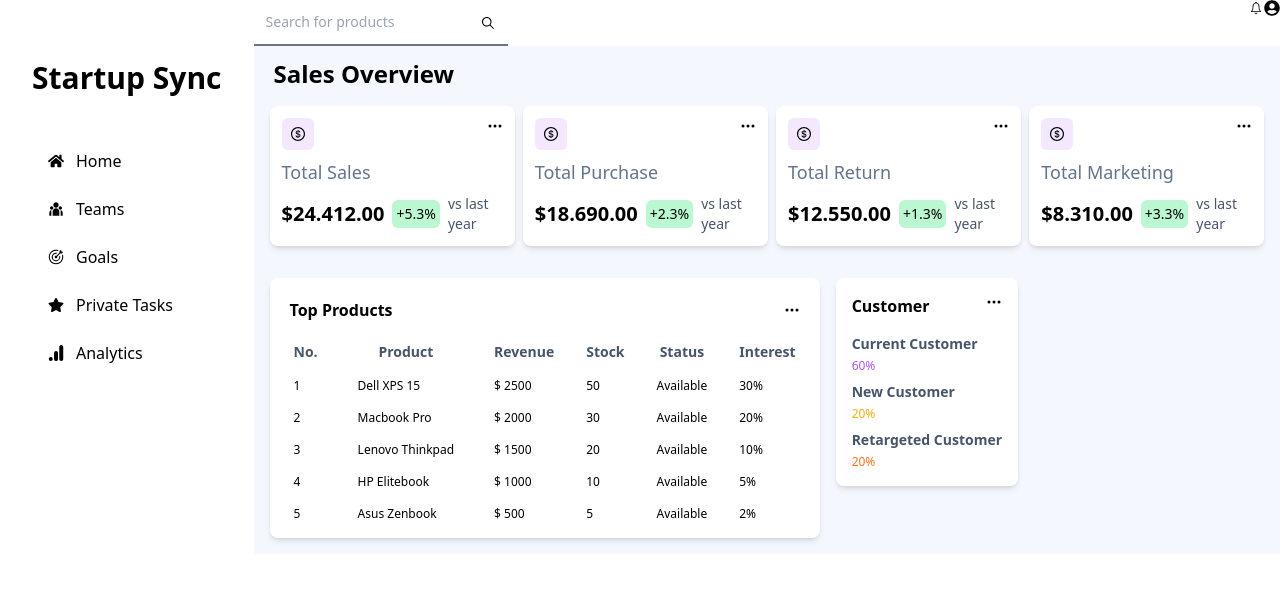
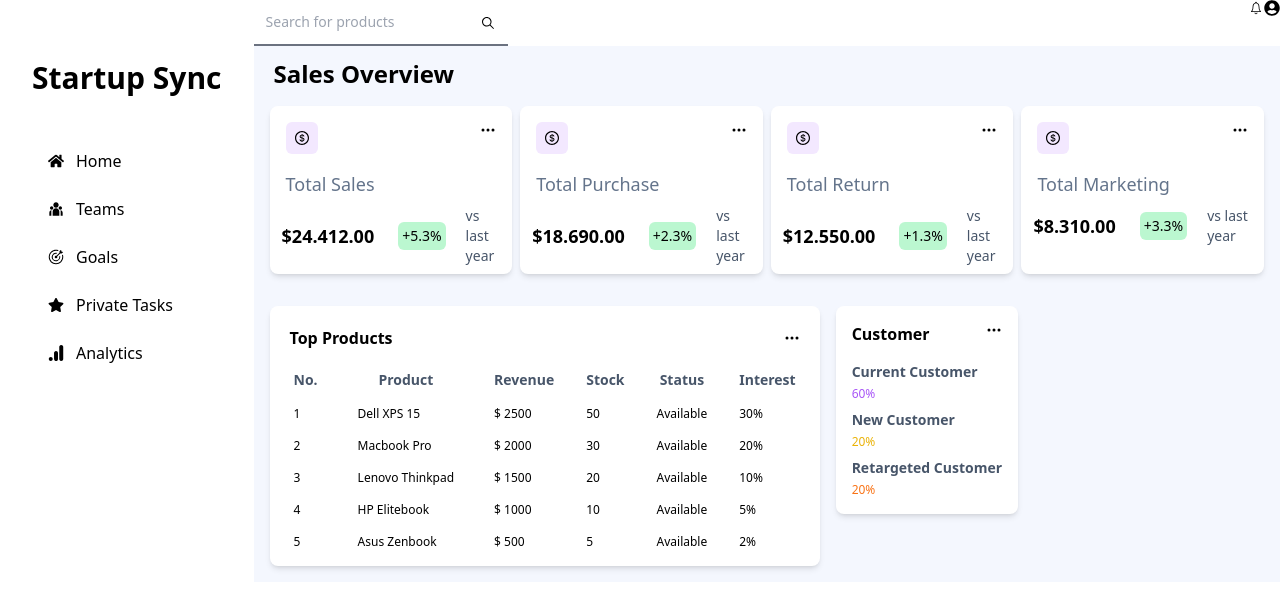
Before and after one commit to manan18/startup-sync, a Next.js app: page /product in a window 1280 px wide. Shown: the top 612 px of the page. Built offline with nearby package versions, Linux system fonts and the light colour scheme.

Commit message:
minor changes

```diff
--- a/src/components/atoms/productcard/index.tsx
+++ b/src/components/atoms/productcard/index.tsx
@@ -13,8 +13,8 @@ export type ProductCardProps = {
 const ProductCard: React.FC<ProductCardProps> = ({icon,title,amount,profit,description}) =>
 {
     return (
-        <div className='flex-col rounded-lg bg-white p-2 border-1 shadow-md'>
-            <div className='flex justify-between p-1'>
+        <div className='flex- w-full rounded-lg bg-white p-2 border-1 shadow-md'>
+            <div className='flex justify-between p-2'>
                 <div className='bg-purple-100 rounded-md p-2 '>
                     {icon}
                 </div>
@@ -23,12 +23,12 @@ const ProductCard: React.FC<ProductCardProps> = ({icon,title,amount,profit,descr
                 </div>
             </div>
 
-            <div className='p-1'>
+            <div className='p-2'>
                 <h3 className='text-slate-500 font-sans text-lg'>{title}</h3>
             </div>
 
-            <div className='flex p-1 gap-2 items-center'>
-                <div className='text-xl font-semibold'>
+            <div className='flex gap-5 justify-between items-center'>
+                <div className='text-lg font-semibold p-1'>
                     {amount}
                 </div>
                 <div className=' text-sm bg-green-200 rounded-md p-1'>
```
